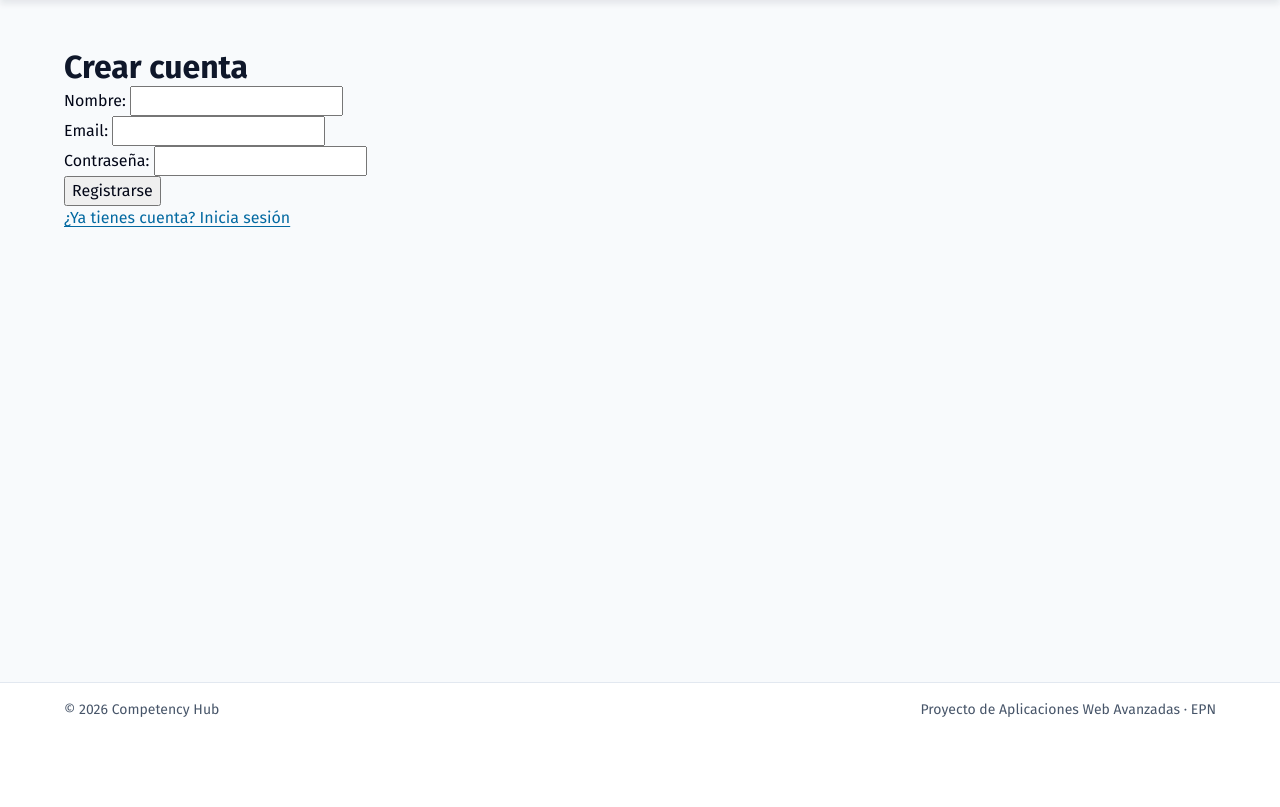
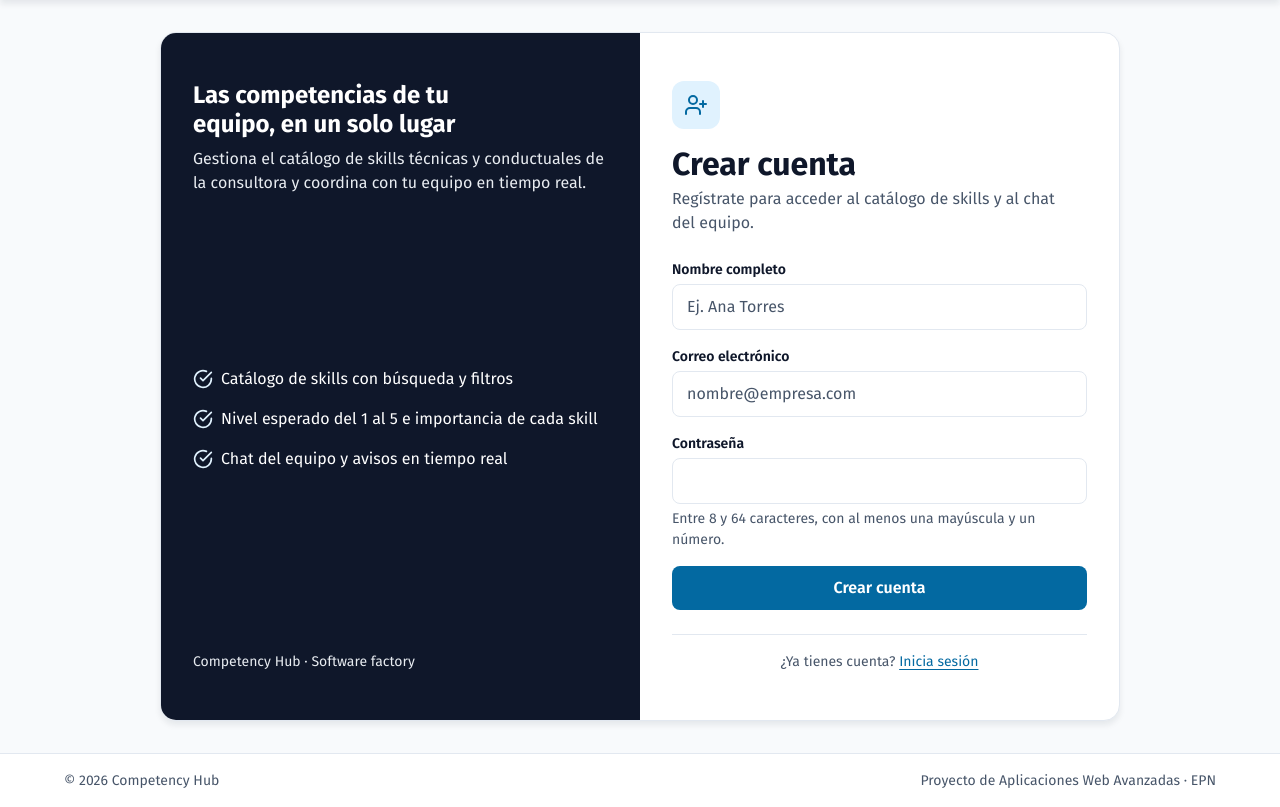
Before and after one commit to Jhairzp27/competency-hub, a Node server app: page /auth/register in a window 1280 px wide. Shown: the part 64-871 px from the top of the page. Before the commit the page ends 781 px from the top, so only its background shows below. Run offline with Node 20, Linux system fonts and the light colour scheme.

Commit message:
style(auth): redesign register view
Use the split auth layout with the brand panel, visible labels,
autocomplete hints (name, email, new-password), password requirements
hint linked with aria-describedby, and server validation errors grouped
in an error alert. Previously entered name and email are kept.

Co-Authored-By: Claude Opus 5.5 <noreply@anthropic.com>

```diff
--- a/src/views/auth/register.ejs
+++ b/src/views/auth/register.ejs
@@ -1,18 +1,44 @@
-<%- include('../partials/head', { title: 'Crear cuenta' }) %>
-<main id="main" class="main">
-<div class="container">
-  <h1>Crear cuenta</h1>
-  <% if (errors.length) { %>
-    <ul><% errors.forEach(e => { %><li style="color:red;"><%= e.msg %></li><% }) %></ul>
-  <% } %>
-  <form action="/auth/register" method="POST">
-    <input type="hidden" name="_csrf" value="<%= csrfToken %>">
-    <div><label>Nombre: <input type="text" name="name" value="<%= old.name || '' %>" required></label></div>
-    <div><label>Email: <input type="email" name="email" value="<%= old.email || '' %>" required></label></div>
-    <div><label>Contraseña: <input type="password" name="password" required></label></div>
-    <button type="submit">Registrarse</button>
-  </form>
-  <p><a href="/auth/login">¿Ya tienes cuenta? Inicia sesión</a></p>
-</div>
+<%- include('../partials/head', { title: 'Crear cuenta', description: 'Crea tu cuenta en Competency Hub.' }) %>
+<main id="main" class="auth-layout">
+  <div class="auth-shell">
+    <%- include('../partials/auth-aside') %>
+
+    <section class="auth-panel" aria-labelledby="register-title">
+      <header class="auth-header">
+        <span class="auth-header-icon"><%- include('../partials/icon', { name: 'user-plus', size: 24, label: null }) %></span>
+        <h1 id="register-title">Crear cuenta</h1>
+        <p>Regístrate para acceder al catálogo de skills y al chat del equipo.</p>
+      </header>
+
+      <%- include('../partials/alert', { type: 'error', title: 'No pudimos crear tu cuenta', messages: errors }) %>
+
+      <form class="form" action="/auth/register" method="POST">
+        <input type="hidden" name="_csrf" value="<%= csrfToken %>">
+
+        <div class="form-group">
+          <label class="form-label" for="name">Nombre completo</label>
+          <input class="form-control" id="name" name="name" type="text"
+            value="<%= old.name || '' %>" autocomplete="name" placeholder="Ej. Ana Torres" required>
+        </div>
+
+        <div class="form-group">
+          <label class="form-label" for="email">Correo electrónico</label>
+          <input class="form-control" id="email" name="email" type="email"
+            value="<%= old.email || '' %>" autocomplete="email" placeholder="nombre@empresa.com" required>
+        </div>
+
+        <div class="form-group">
+          <label class="form-label" for="password">Contraseña</label>
+          <input class="form-control" id="password" name="password" type="password"
+            autocomplete="new-password" aria-describedby="password-hint" required>
+          <span class="form-hint" id="password-hint">Entre 8 y 64 caracteres, con al menos una mayúscula y un número.</span>
+        </div>
+
+        <button class="btn btn-primary btn-block" type="submit">Crear cuenta</button>
+      </form>
+
+      <p class="auth-switch">¿Ya tienes cuenta? <a href="/auth/login">Inicia sesión</a></p>
+    </section>
+  </div>
 </main>
 <%- include('../partials/footer') %>
```
